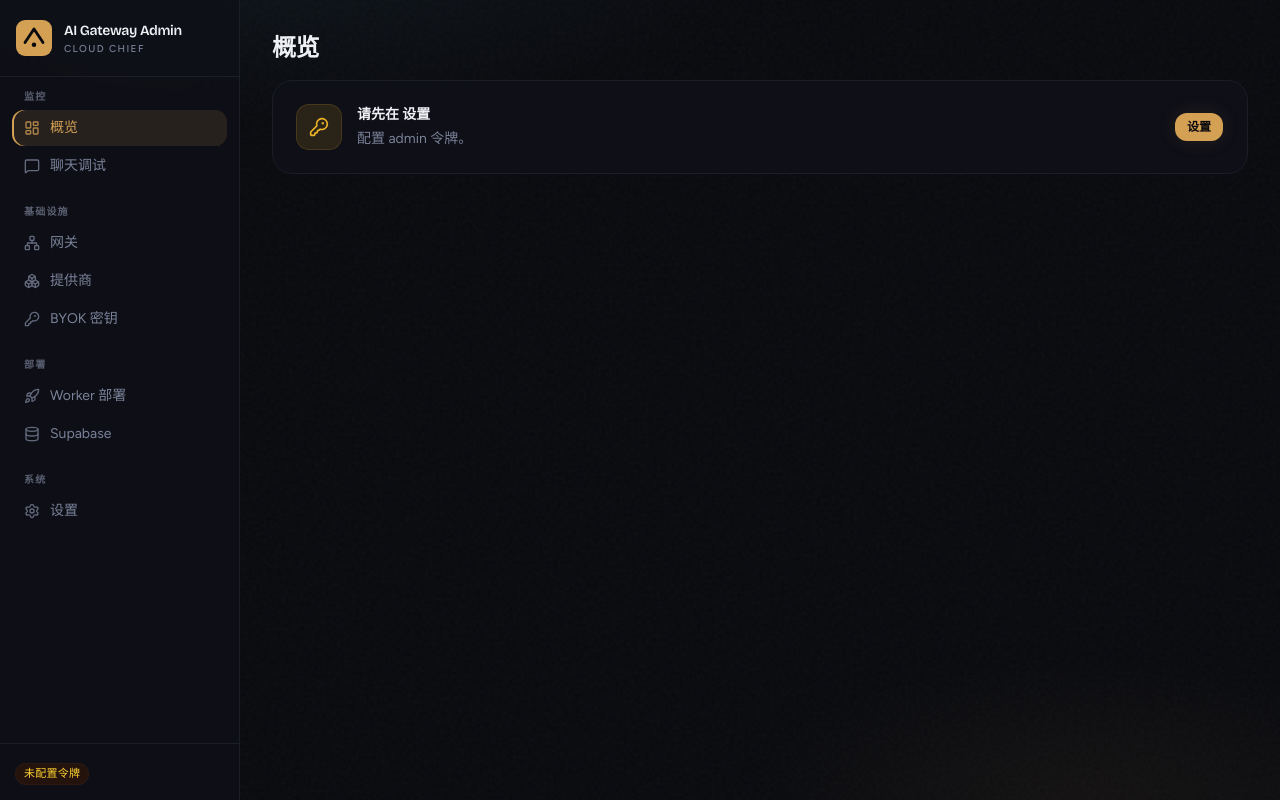
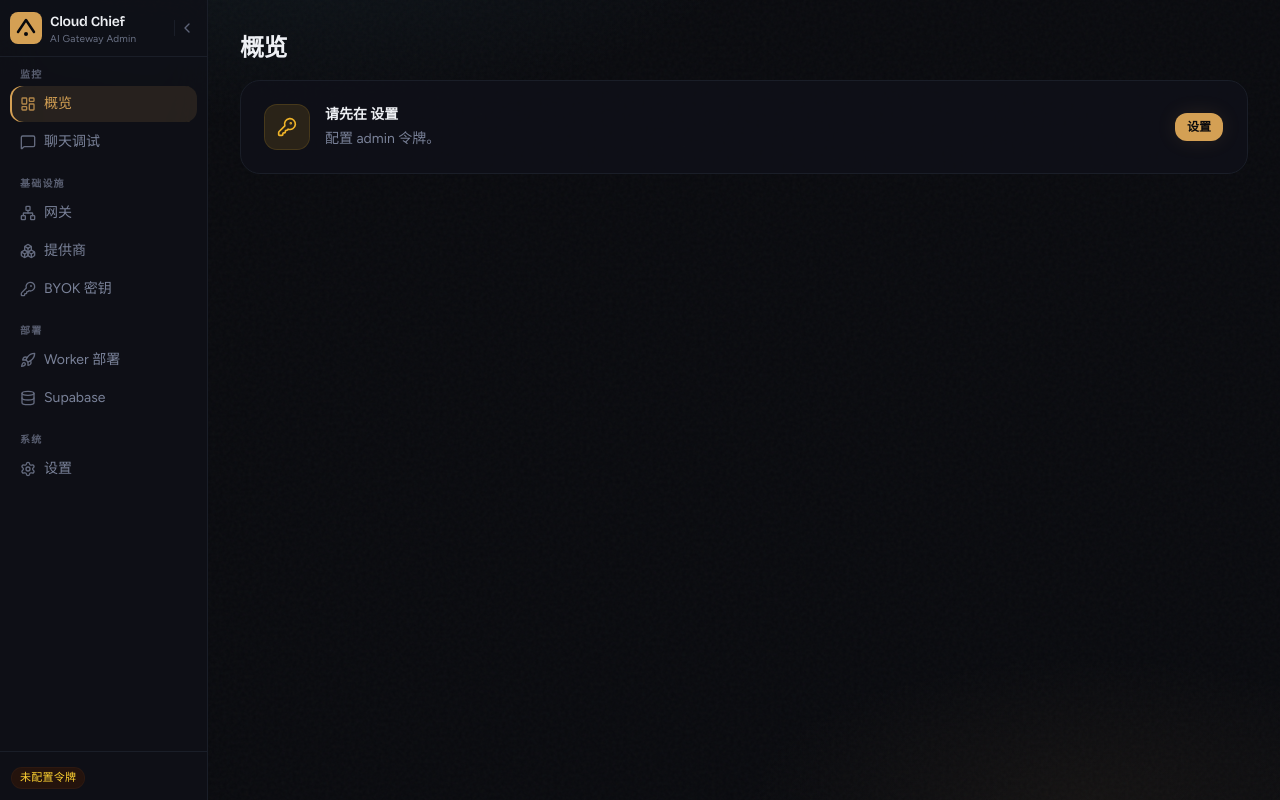
Before and after one commit to gorenx/cloud-chief, a React (Vite) app in the folder admin/web/: page / in a window 1280 px wide. Built offline with nearby package versions, Linux system fonts and the light colour scheme.

Commit message:
feat(admin-web): add collapsible AppShell sidebar and fix dev startup logs
Persist sidebar collapse state, tighten nav width, and point dev mode at Vite instead of stale config.html.

```diff
--- a/admin/package.json
+++ b/admin/package.json
@@ -5,7 +5,7 @@
   "type": "module",
   "packageManager": "pnpm@10.12.4",
   "scripts": {
-    "dev": "concurrently -n api,web -c blue,green \"tsx watch src/index.ts\" \"bash scripts/pm.sh web dev\"",
+    "dev": "concurrently -n api,web -c blue,green \"ADMIN_DEV=1 tsx watch src/index.ts\" \"bash scripts/pm.sh web dev\"",
     "dev:api": "tsx watch src/index.ts",
     "dev:web": "bash scripts/pm.sh web dev",
     "install:all": "bash scripts/pm.sh install",
--- a/admin/web/src/i18n/messages/en.ts
+++ b/admin/web/src/i18n/messages/en.ts
@@ -99,8 +99,10 @@ export const enMessages: Messages = {
     settings: "Settings",
     tokenOn: "Token configured",
     tokenOff: "No token",
-    brandSub: "Cloud Chief",
-    brandTitle: "AI Gateway Admin",
+    brandTitle: "Cloud Chief",
+    brandSub: "AI Gateway Admin",
+    collapseSidebar: "Collapse sidebar",
+    expandSidebar: "Expand sidebar",
   },
   dashboard: {
     title: "Overview",
--- a/admin/web/src/i18n/messages/types.ts
+++ b/admin/web/src/i18n/messages/types.ts
@@ -100,6 +100,8 @@ export interface Messages {
     tokenOff: string;
     brandSub: string;
     brandTitle: string;
+    collapseSidebar: string;
+    expandSidebar: string;
   };
   dashboard: {
     title: string;
--- a/admin/web/src/i18n/messages/zh.ts
+++ b/admin/web/src/i18n/messages/zh.ts
@@ -99,8 +99,10 @@ export const zhMessages: Messages = {
     settings: "设置",
     tokenOn: "已配置令牌",
     tokenOff: "未配置令牌",
-    brandSub: "Cloud Chief",
-    brandTitle: "AI Gateway Admin",
+    brandTitle: "Cloud Chief",
+    brandSub: "AI Gateway Admin",
+    collapseSidebar: "收起侧栏",
+    expandSidebar: "展开侧栏",
   },
   dashboard: {
     title: "概览",
--- a/admin/web/src/layouts/AppShell.tsx
+++ b/admin/web/src/layouts/AppShell.tsx
@@ -1,4 +1,4 @@
-import { useRef } from "react";
+import { useCallback, useRef, useState } from "react";
 import { NavLink, Outlet, useLocation } from "react-router-dom";
 import {
   LayoutDashboard,
@@ -6,6 +6,8 @@ import {
   Network,
   Boxes,
   KeyRound,
+  ChevronLeft,
+  ChevronRight,
   Rocket,
   Database,
   Settings,
@@ -59,46 +61,133 @@ const NAV_SECTIONS: NavSection[] = [
   },
 ];
 
+const NAV_COLLAPSED_KEY = "admin-nav-collapsed";
+
+function readNavCollapsed(): boolean {
+  try {
+    return localStorage.getItem(NAV_COLLAPSED_KEY) === "1";
+  } catch {
+    return false;
+  }
+}
+
 export function AppShell() {
   const { token } = useAdminToken();
   const t = useT();
   const scrollRef = useRef<HTMLElement>(null);
   const { pathname } = useLocation();
   const isPlayground = pathname.startsWith("/playground");
+  const [navCollapsed, setNavCollapsed] = useState(readNavCollapsed);
+
+  const toggleNav = useCallback(() => {
+    setNavCollapsed((prev) => {
+      const next = !prev;
+      try {
+        localStorage.setItem(NAV_COLLAPSED_KEY, next ? "1" : "0");
+      } catch {
+        /* ignore */
+      }
+      return next;
+    });
+  }, []);
+
+  const collapseLabel = navCollapsed ? t("nav.expandSidebar") : t("nav.collapseSidebar");
+  const CollapseIcon = navCollapsed ? ChevronRight : ChevronLeft;
+  const brandLogoClass = "block size-8 shrink-0";
+  const brandToggleClass =
+    "flex h-8 w-5 shrink-0 items-center justify-center rounded-md p-0 text-[var(--color-muted)]/75 transition-colors hover:bg-[var(--color-panel-elevated)] hover:text-[var(--color-accent)]";
 
   return (
     <ScrollContainerContext.Provider value={scrollRef}>
       <div className="app-atmosphere flex h-full overflow-hidden">
-        <aside className="flex w-60 shrink-0 flex-col overflow-y-auto border-r border-[var(--color-border-subtle)] bg-[var(--color-panel)]/80 backdrop-blur-xl">
-          <div className="border-b border-[var(--color-border-subtle)] px-4 py-5">
-            <div className="flex items-center gap-3">
-              <BrandMark className="h-9 w-9 shrink-0" />
-              <div className="min-w-0">
-                <div className="font-display text-sm font-semibold tracking-tight">
-                  {t("nav.brandTitle")}
+        <aside
+          className={cn(
+            "flex h-full shrink-0 flex-col border-r border-[var(--color-border-subtle)] bg-[var(--color-panel)]/80 backdrop-blur-xl transition-[width] duration-200",
+            navCollapsed ? "w-12" : "w-52",
+          )}
+        >
+          <div
+            className={cn(
+              "shrink-0 border-b border-[var(--color-border-subtle)]",
+              navCollapsed ? "px-1.5 py-2.5" : "px-2.5 py-3",
+            )}
+          >
+            {navCollapsed ? (
+              <div className="flex flex-col items-center gap-1.5">
+                <BrandMark className={brandLogoClass} />
+                <button
+                  type="button"
+                  onClick={toggleNav}
+                  aria-label={collapseLabel}
+                  aria-expanded={!navCollapsed}
+                  title={collapseLabel}
+                  className={brandToggleClass}
+                >
+                  <CollapseIcon className="size-4" strokeWidth={2} aria-hidden />
+                </button>
+              </div>
+            ) : (
+              <div className="flex h-8 items-center gap-2">
+                <BrandMark className={brandLogoClass} />
+                <div className="flex h-8 min-w-0 flex-1 flex-col justify-center gap-0.5 leading-none">
+                  <span className="truncate font-display text-sm font-semibold tracking-[-0.02em] text-[var(--color-text)]">
+                    {t("nav.brandTitle")}
+                  </span>
+                  <span className="truncate text-[10px] tracking-[0.02em] text-[var(--color-muted)]/85">
+                    {t("nav.brandSub")}
+                  </span>
                 </div>
-                <div className="text-[10px] font-medium uppercase tracking-[0.14em] text-[var(--color-muted)]">
-                  {t("nav.brandSub")}
+                <div className="flex h-8 shrink-0 items-center gap-0.5">
+                  <span
+                    className="h-4 w-px bg-[var(--color-border-subtle)]"
+                    aria-hidden
+                  />
+                  <button
+                    type="button"
+                    onClick={toggleNav}
+                    aria-label={collapseLabel}
+                    aria-expanded={!navCollapsed}
+                    title={collapseLabel}
+                    className={brandToggleClass}
+                  >
+                    <CollapseIcon className="size-4" strokeWidth={2} aria-hidden />
+                  </button>
                 </div>
               </div>
-            </div>
+            )}
           </div>
 
-          <nav className="flex-1 space-y-5 p-3">
-            {NAV_SECTIONS.map((section) => (
-              <div key={section.labelKey}>
-                <div className="mb-1.5 px-3 text-[10px] font-semibold uppercase tracking-[0.12em] text-[var(--color-muted)]/70">
-                  {t(section.labelKey)}
-                </div>
+          <nav
+            className={cn(
+              "min-h-0 flex-1 overflow-y-auto",
+              navCollapsed ? "space-y-1 p-1.5" : "space-y-4 p-2.5",
+            )}
+          >
+            {NAV_SECTIONS.map((section, sectionIndex) => (
+              <div
+                key={section.labelKey}
+                className={cn(
+                  navCollapsed &&
+                    sectionIndex > 0 &&
+                    "border-t border-[var(--color-border-subtle)] pt-1",
+                )}
+              >
+                {!navCollapsed && (
+                  <div className="mb-1 px-2.5 text-[10px] font-semibold uppercase tracking-[0.12em] text-[var(--color-muted)]/70">
+                    {t(section.labelKey)}
+                  </div>
+                )}
                 <div className="space-y-0.5">
                   {section.items.map(({ to, labelKey, icon: Icon, end }) => (
                     <NavLink
                       key={to}
                       to={to}
                       end={end}
+                      title={navCollapsed ? t(labelKey) : undefined}
                       className={({ isActive }) =>
                         cn(
-                          "flex items-center gap-2.5 rounded-[var(--radius-md)] px-3 py-2 text-sm transition-all duration-200",
+                          "flex items-center rounded-[var(--radius-md)] py-2 text-sm transition-all duration-200",
+                          navCollapsed ? "justify-center px-0" : "gap-2 px-2.5",
                           isActive
                             ? "nav-active bg-[var(--color-accent-glow)] font-medium text-[var(--color-accent)]"
                             : "text-[var(--color-muted)] hover:bg-[var(--color-panel-elevated)] hover:text-[var(--color-text)]",
@@ -106,7 +195,7 @@ export function AppShell() {
                       }
                     >
                       <Icon className="h-4 w-4 shrink-0 opacity-80" />
-                      {t(labelKey)}
+                      {!navCollapsed && t(labelKey)}
                     </NavLink>
                   ))}
                 </div>
@@ -114,8 +203,24 @@ export function AppShell() {
             ))}
           </nav>
 
-          <div className="border-t border-[var(--color-border-subtle)] p-4">
-            {token ? (
+          <div
+            className={cn(
+              "shrink-0 border-t border-[var(--color-border-subtle)]",
+              navCollapsed ? "p-1.5" : "p-3",
+            )}
+          >
+            {navCollapsed ? (
+              token ? (
+                <div
+                  className="mx-auto h-2 w-2 rounded-full bg-emerald-400"
+                  title={t("nav.tokenOn")}
+                />
+              ) : (
+                <NavLink to="/settings" title={t("nav.tokenOff")}>
+                  <div className="mx-auto h-2 w-2 rounded-full bg-amber-400" />
+                </NavLink>
+              )
+            ) : token ? (
               <Chip variant="on">{t("nav.tokenOn")}</Chip>
             ) : (
               <NavLink to="/settings">
```
Also changed, not shown: 1 other file (tests, documents, lock files or other folders).
